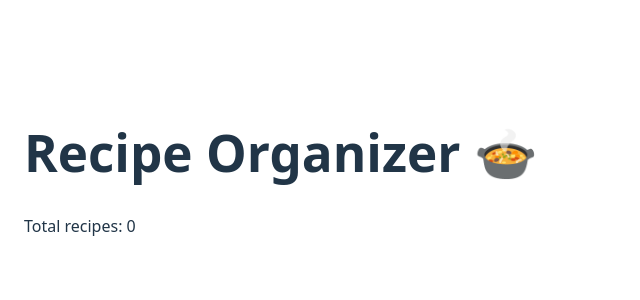
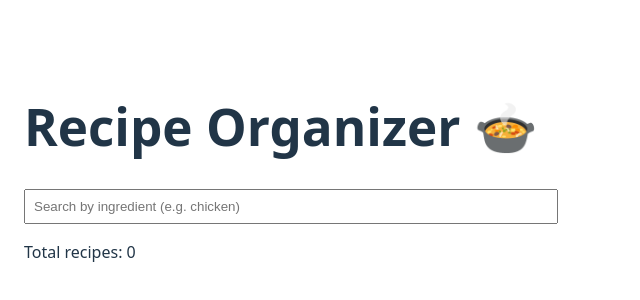
Before and after one commit to nadirasofovic/recipe-organizer-ts, a React (Vite) app: page / in a window 1280 px wide. Shown: the part 228-528 px from the top of the page, without its empty margins (0-640 px from the left). Built offline with nearby package versions, Linux system fonts and the light colour scheme.

Commit message:
Add SearchBar component for ingredient-based filtering

```diff
--- a/src/App.tsx
+++ b/src/App.tsx
@@ -1,5 +1,6 @@
 import { useState } from "react";
 import { useRecipes } from "./hooks/useRecipes";
+import { SearchBar } from "./components/SearchBar";
 
 function App() {
   const { recipes, addRecipe, updateRecipe, deleteRecipe } = useRecipes();
@@ -14,8 +15,8 @@ function App() {
   return (
     <div style={{ maxWidth: 900, margin: "0 auto", padding: "1.5rem" }}>
       <h1>Recipe Organizer 🍲</h1>
+      <SearchBar value={search} onChange={setSearch} />
       <p>Total recipes: {filtered.length}</p>
-      {/* Ovdje ćemo kasnije ubaciti SearchBar, RecipeForm i RecipeList */}
     </div>
   );
 }
--- /dev/null
+++ b/src/components/SearchBar.tsx
@@ -0,0 +1,18 @@
+interface SearchBarProps {
+  value: string;
+  onChange: (value: string) => void;
+}
+
+export function SearchBar({ value, onChange }: SearchBarProps) {
+  return (
+    <div style={{ margin: "1rem 0" }}>
+      <input
+        type="text"
+        placeholder="Search by ingredient (e.g. chicken)"
+        value={value}
+        onChange={(e) => onChange(e.target.value)}
+        style={{ width: "100%", padding: "0.5rem" }}
+      />
+    </div>
+  );
+}
```
